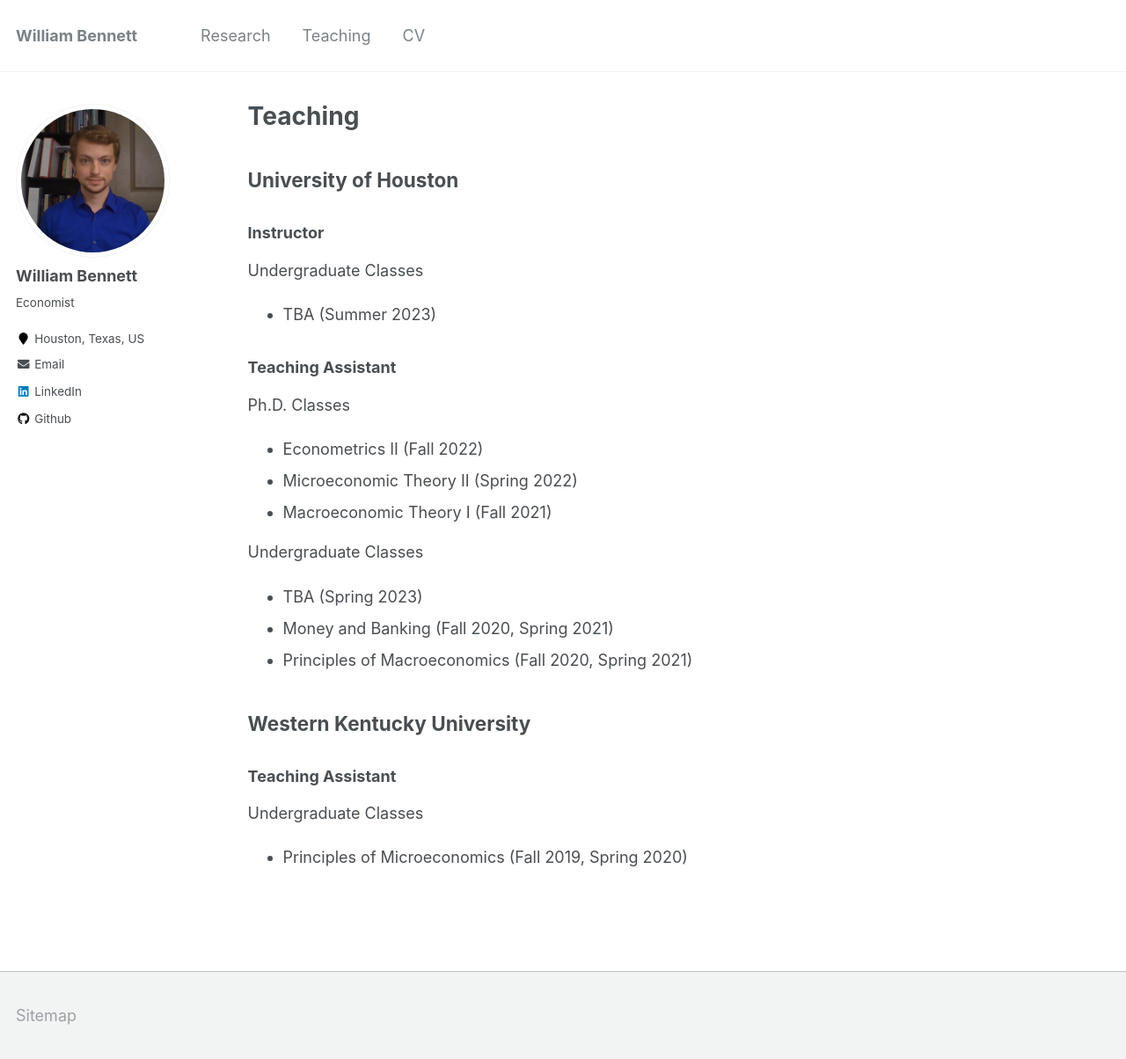
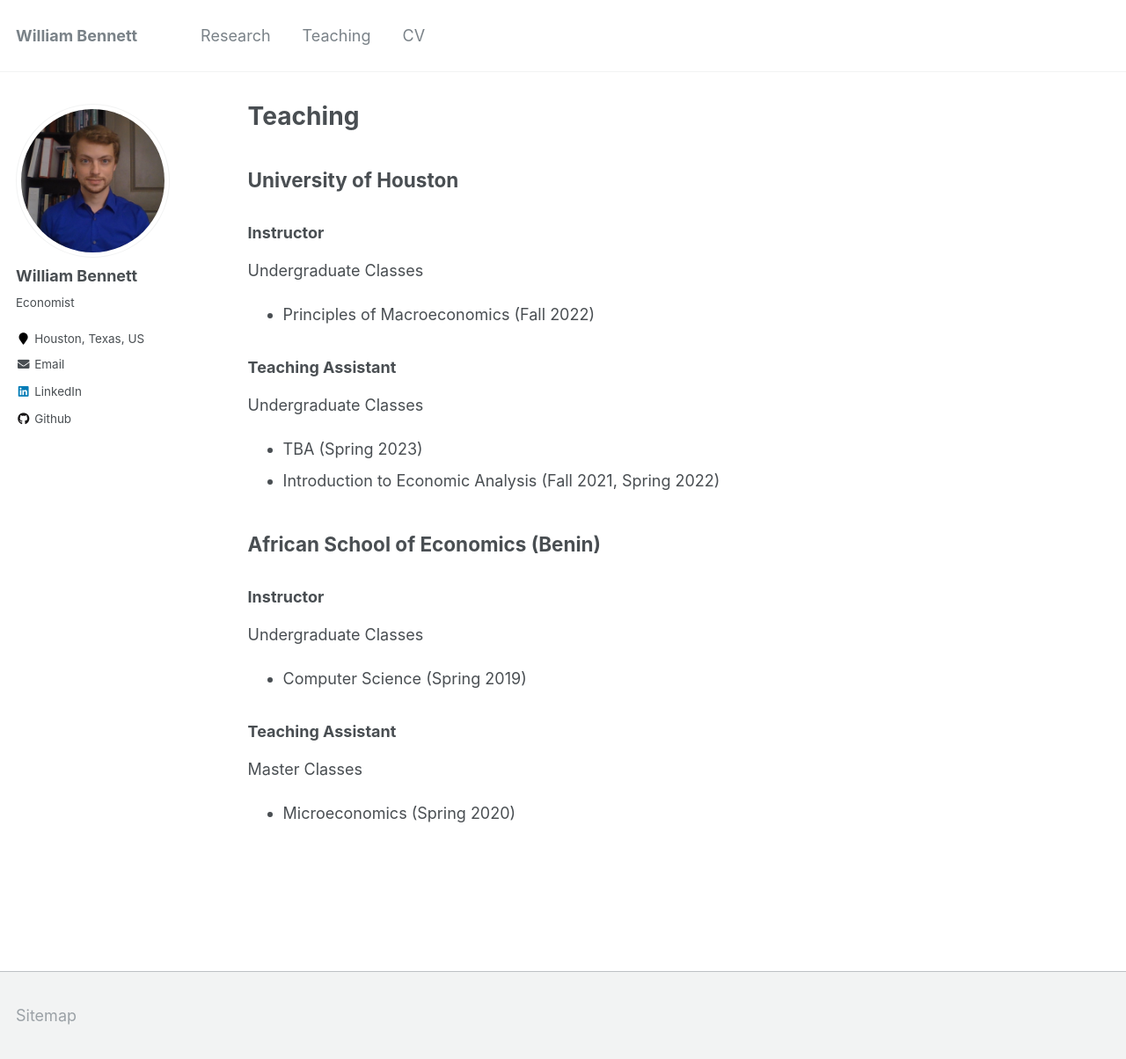
Before and after one commit to erikacallicott/erikacallicott.github.io, a Jekyll site: the page built from _pages/teaching.md, in a window 1280 px wide and 1204 px high. Shown: the whole window at 88% size. Built offline with Jekyll 4.4.1, drawn with Linux system fonts in a browser that asks for light colours.

Commit message:
Update teaching.md

```diff
--- a/_pages/teaching.md
+++ b/_pages/teaching.md
@@ -13,24 +13,23 @@ University of Houston
 ### Instructor
 
 Undergraduate Classes
-- TBA (Summer 2023)
-
-### Teaching Assistant
-
-Ph.D. Classes
-- Econometrics II (Fall 2022)
-- Microeconomic Theory II (Spring 2022)
-- Macroeconomic Theory I (Fall 2021)
-
-Undergraduate Classes
-- TBA (Spring 2023)
-- Money and Banking (Fall 2020, Spring 2021)
-- Principles of Macroeconomics (Fall 2020, Spring 2021)
-
-Western Kentucky University
---
+- Principles of Macroeconomics (Fall 2022)
 
 ### Teaching Assistant
 
 Undergraduate Classes
-- Principles of Microeconomics (Fall 2019, Spring 2020)
+- TBA (Spring 2023)
+- Introduction to Economic Analysis (Fall 2021, Spring 2022)
+
+African School of Economics (Benin)
+--
+
+### Instructor
+
+Undergraduate Classes
+- Computer Science (Spring 2019)
+
+### Teaching Assistant
+
+Master Classes
+- Microeconomics (Spring 2020)
```
